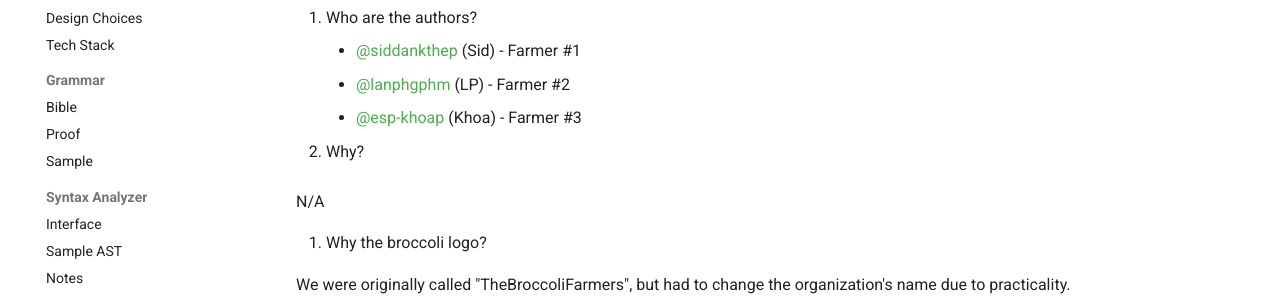
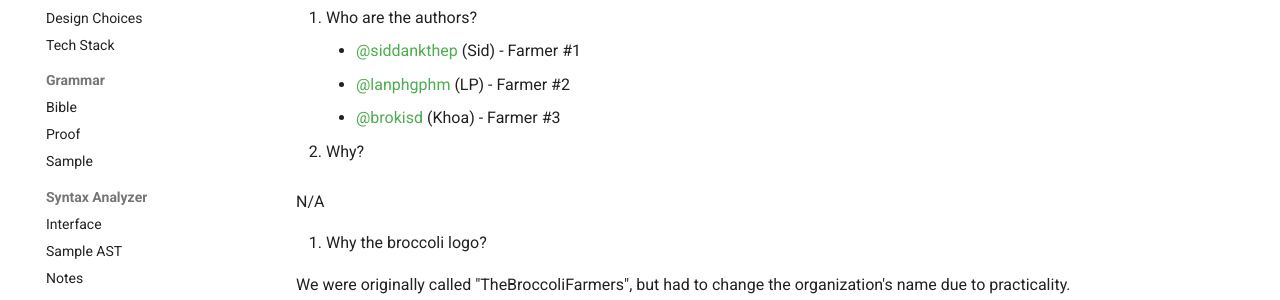
Before and after one commit to GoBigC/wiki, an MkDocs documentation site: the page built from docs/faq.md, in a window 1280 px wide. Shown: the part 231-531 px from the top of the page. Built offline with MkDocs 1.6.1 and Material for MkDocs 9.7.7, drawn with Linux system fonts in a browser that asks for light colours.

Commit message:
new identity for khoa

```diff
--- a/docs/faq.md
+++ b/docs/faq.md
@@ -2,7 +2,7 @@
 1. Who are the authors?
     - [@siddankthep](https://github.com/siddankthep) (Sid) - Farmer #1
     - [@lanphgphm](https://github.com/lanphgphm) (LP) - Farmer #2
-    - [@esp-khoap](https://github.com/esp-khoap) (Khoa) - Farmer #3
+    - [@brokisd](https://github.com/BroKisD) (Khoa) - Farmer #3
 
 2. Why?
 
```
Also changed, not shown: site/0-housekeeping/designChoices/index.html, site/0-housekeeping/techStack/index.html, site/1-grammar/bible/index.html, site/1-grammar/proof/index.html, site/1-grammar/sample/index.html, site/2-syntaxAnalyzer/interface/index.html, site/2-syntaxAnalyzer/sample-ast-tree/index.html, site/2-syntaxAnalyzer/syntaxAnalyzerWritingNotes/index.html, site/3-semanticAnalyzer/interface/index.html, site/4-codeGenerator/interface/index.html, site/404.html, site/contributing/index.html, site/faq/index.html, site/index.html, 2 more files, 1 other file.
